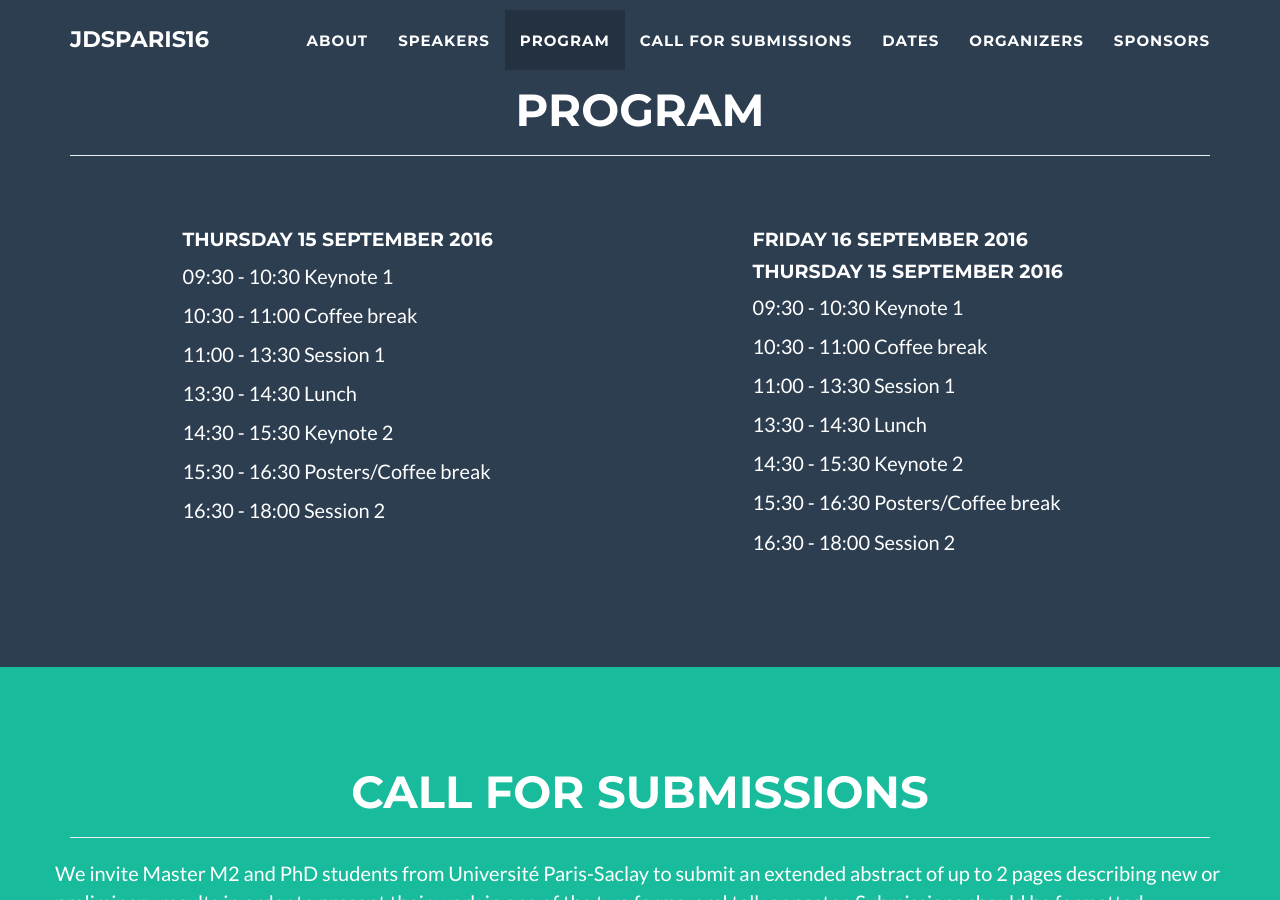
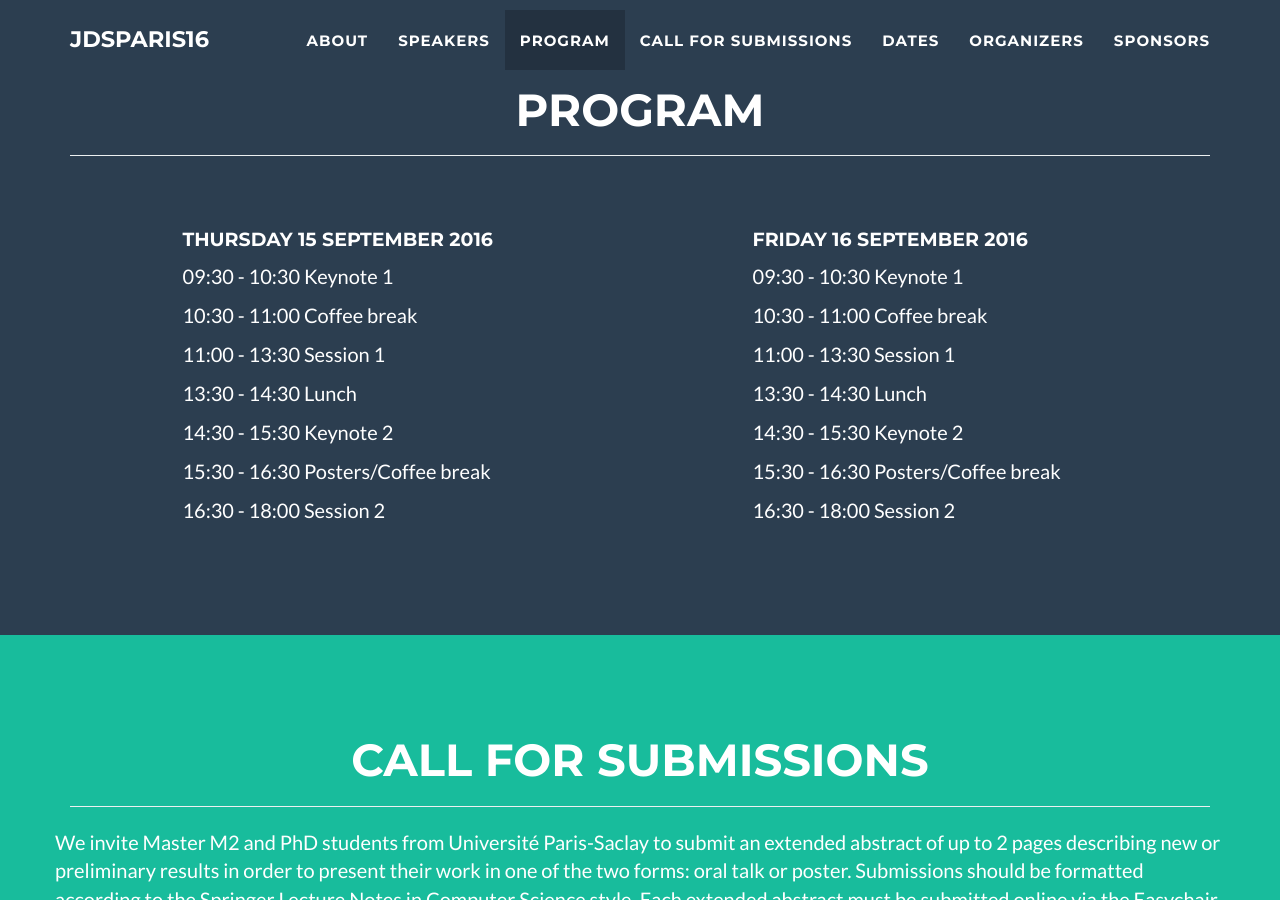
Before and after one commit to bigmine/jDSParis16, a Jekyll site: the page built from index.html, in a window 1280 px wide and 900 px high, scrolled down 1935 px. Built offline with Jekyll 4.4.1, drawn with Linux system fonts in a browser that asks for light colours.

Commit message:
Update program

```diff
--- a/_includes/program.html
+++ b/_includes/program.html
@@ -26,7 +26,6 @@
                     <br/>
                     <br/>
                     <h4>Friday 16 September 2016</h4>
-                                       <h4 >Thursday 15 September 2016</h4>
                                         <p align="justify">09:30 - 10:30        Keynote 1</p>
                                         <p align="justify">10:30 - 11:00        Coffee break</p>
                                         <p align="justify">11:00 - 13:30        Session 1</p>
```
